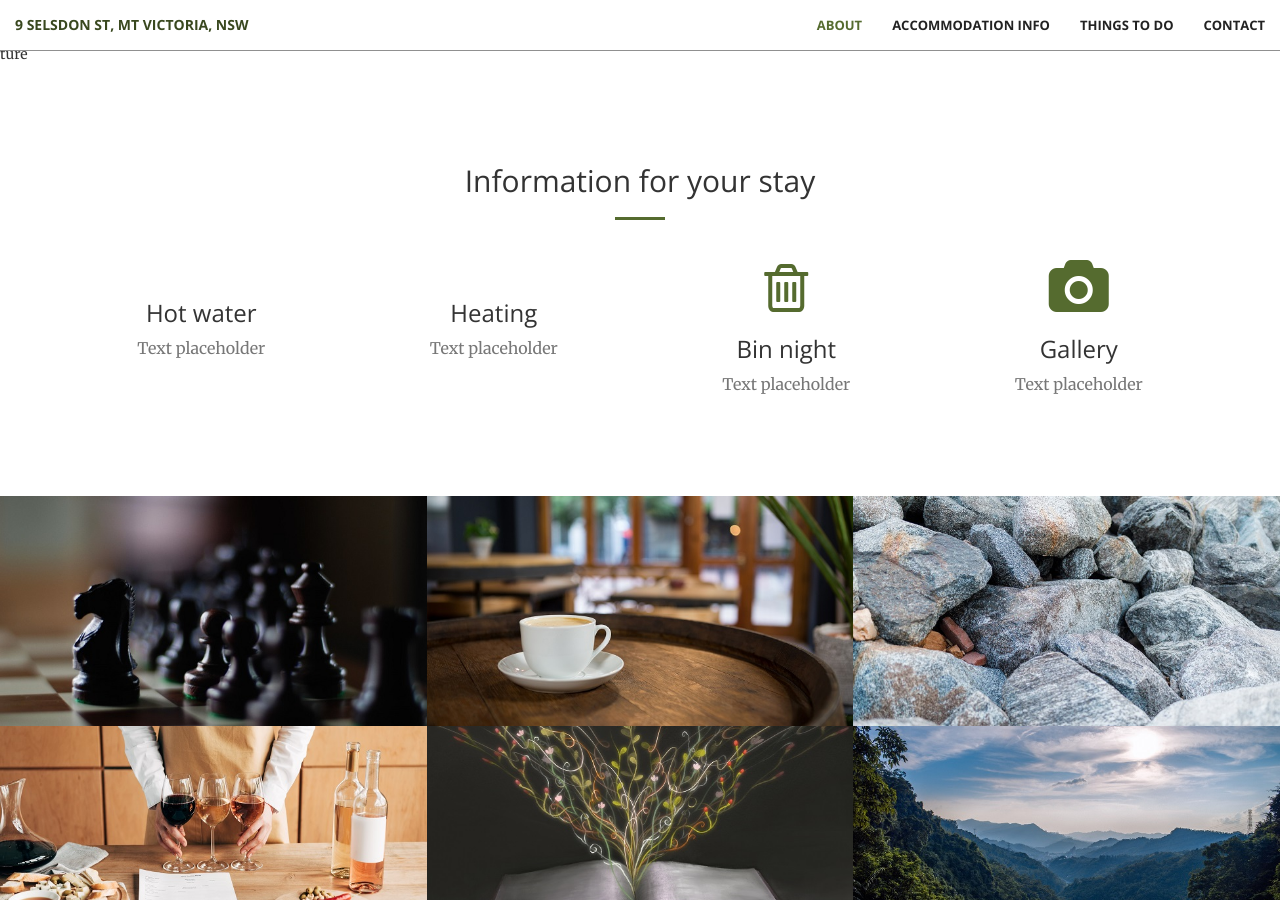
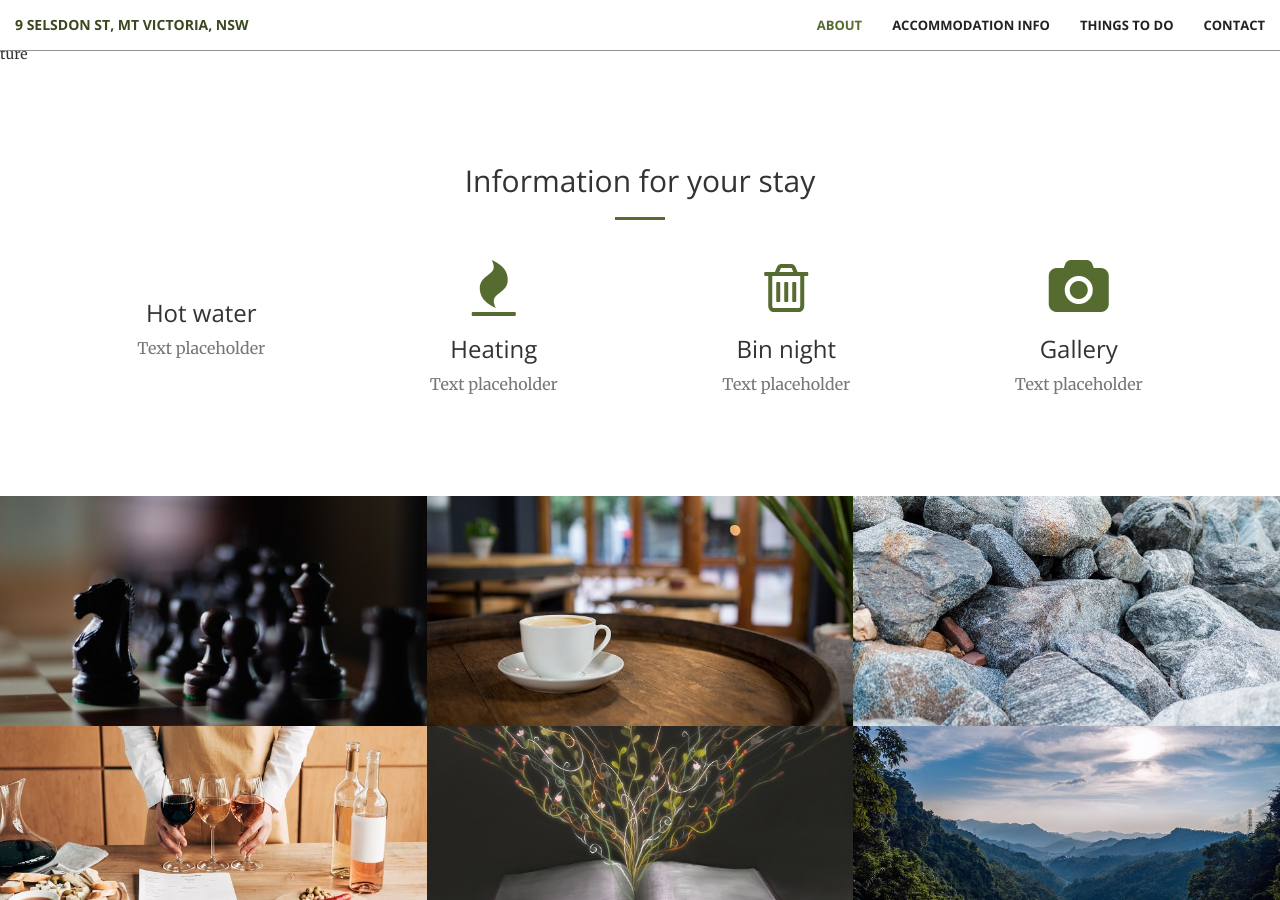
Before and after one commit to DillwyniaLodge/homepage1, a Jekyll site: the page built from index.html, in a window 1280 px wide and 900 px high, scrolled down 1182 px. Built offline with Jekyll 4.4.1, drawn with Linux system fonts in a browser that asks for light colours.

Commit message:
Update services.html

```diff
--- a/_includes/services.html
+++ b/_includes/services.html
@@ -18,7 +18,7 @@ ture<section id="services">
             </div>
             <div class="col-lg-3 col-md-6 text-center">
                 <div class="service-box">
-                    <i class="fa fa-4x fa-temperature-high wow bounceIn text-primary" data-wow-delay=".1s"></i>
+                    <i class="fa fa-4x fa-fire wow bounceIn text-primary" data-wow-delay=".1s"></i>
                     <h3>Heating</h3>
                     <p class="text-muted">Text placeholder</p>
                 </div>
```
